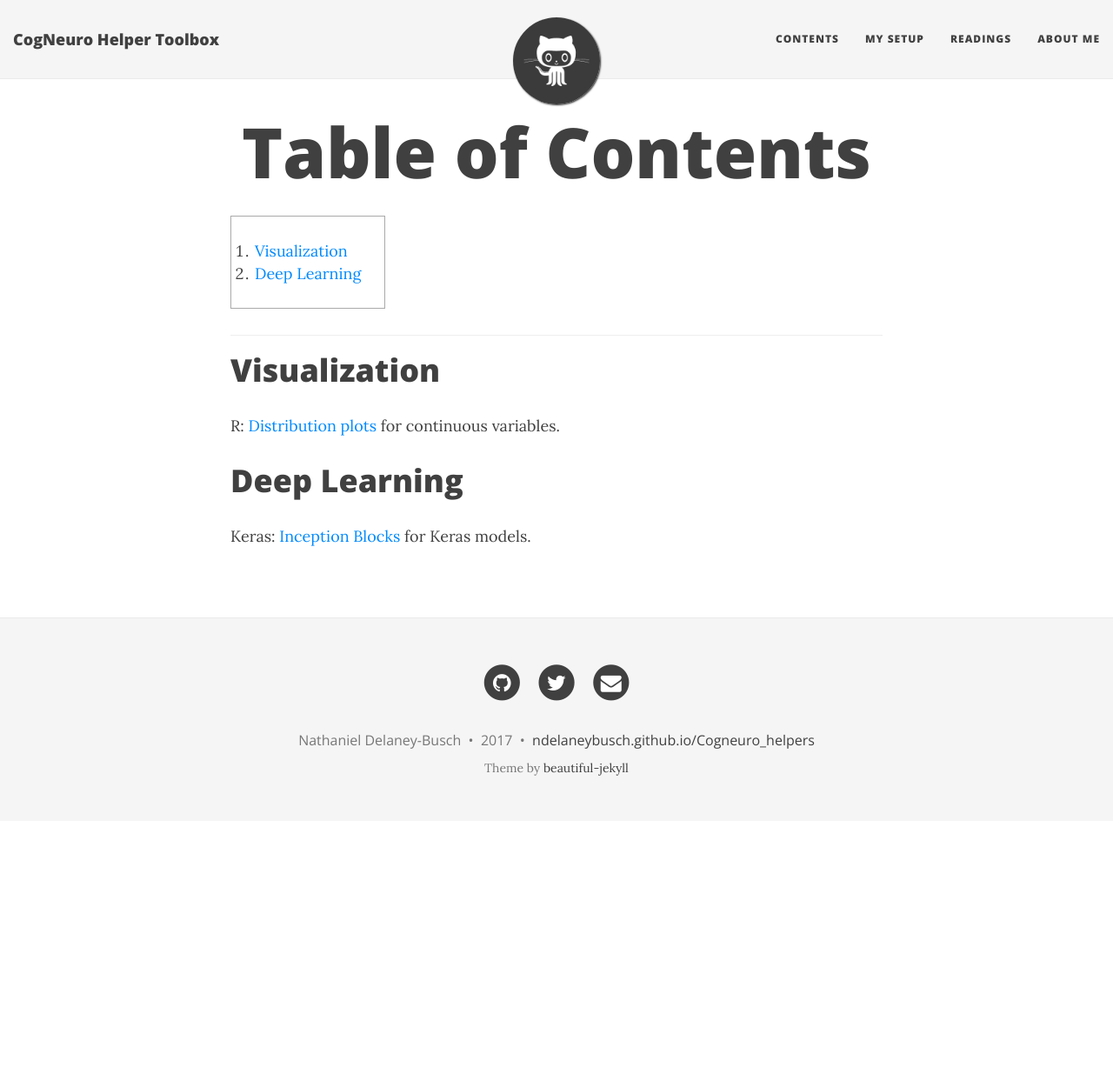
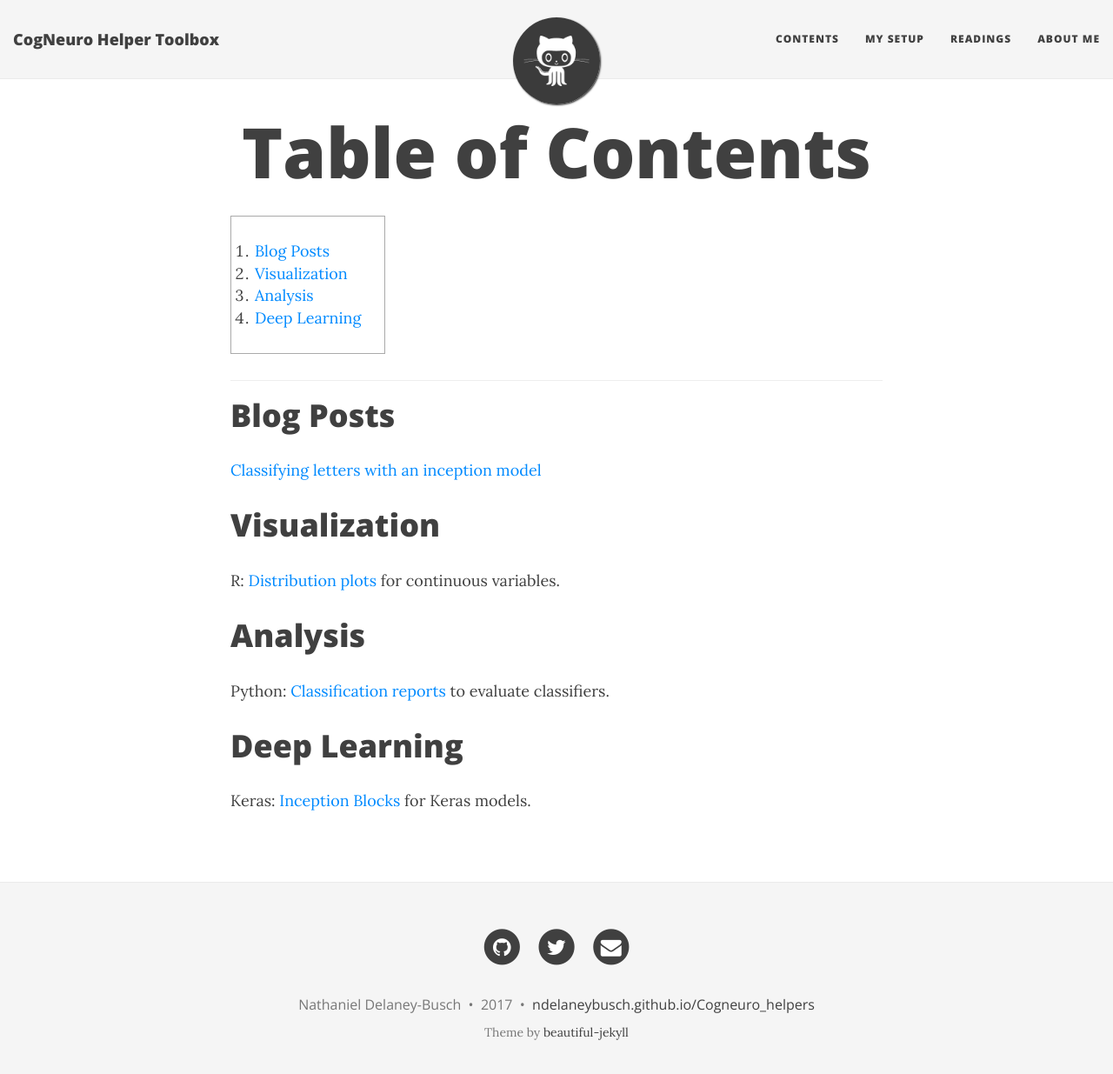
Before and after one commit to ndelaneybusch/Cogneuro_helpers, a Jekyll site: the page built from contents.md, in a window 1280 px wide and 1248 px high. Shown: the top 1235 px of the window at 87% size. Built offline with Jekyll 4.4.1, drawn with Linux system fonts in a browser that asks for light colours; nearby versions of some CDN libraries.

Commit message:
Update contents.md

```diff
--- a/contents.md
+++ b/contents.md
@@ -21,9 +21,14 @@ permalink: /contents/
 {:toc}
 
 ---
+# Blog Posts
+[Classifying letters with an inception model](/Cogneuro_helpers/2017-09-26-notmnist-inception/)
 
 # Visualization
 R: [Distribution plots](/Cogneuro_helpers/visualizations/vardist/) for continuous variables.
 
+# Analysis
+Python: [Classification reports](/Cogneuro_helpers/analysis/classification_report/) to evaluate classifiers.
+
 # Deep Learning
 Keras: [Inception Blocks](/Cogneuro_helpers/deep/Inception/) for Keras models.
```
